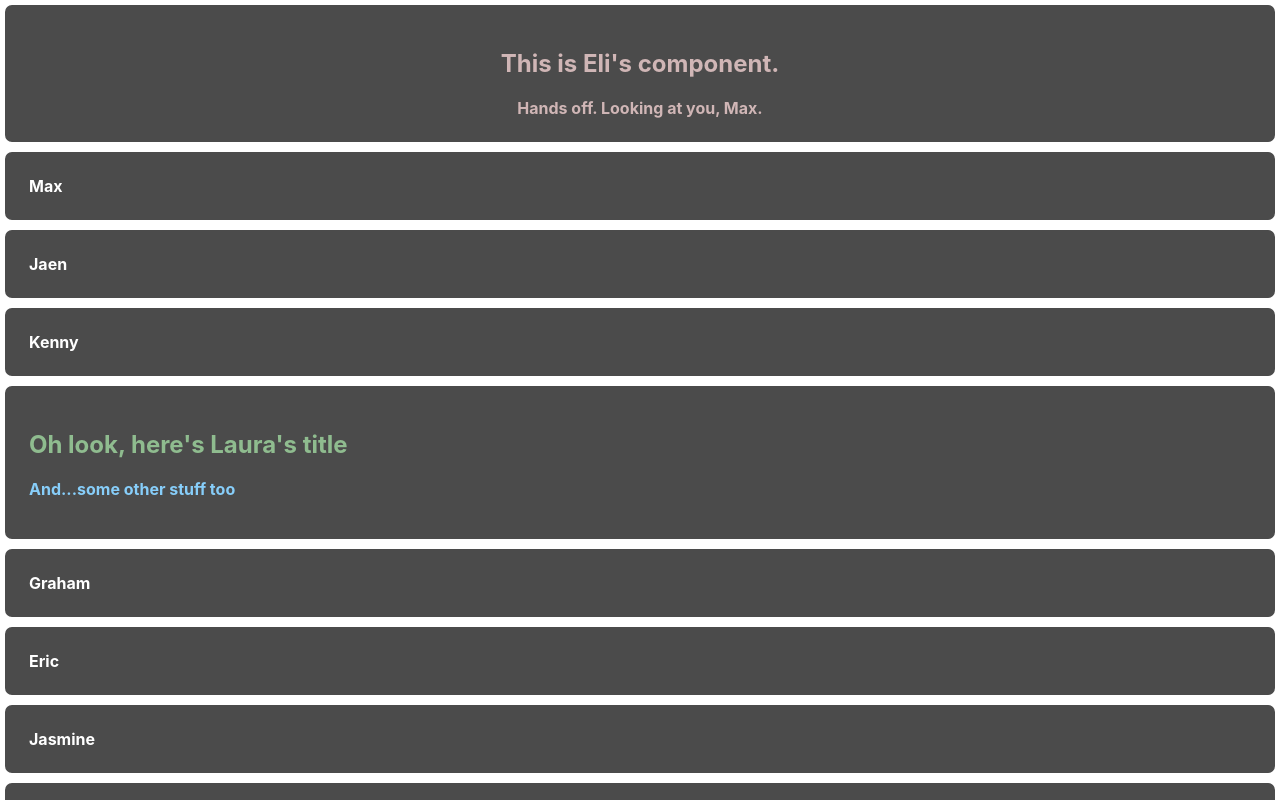
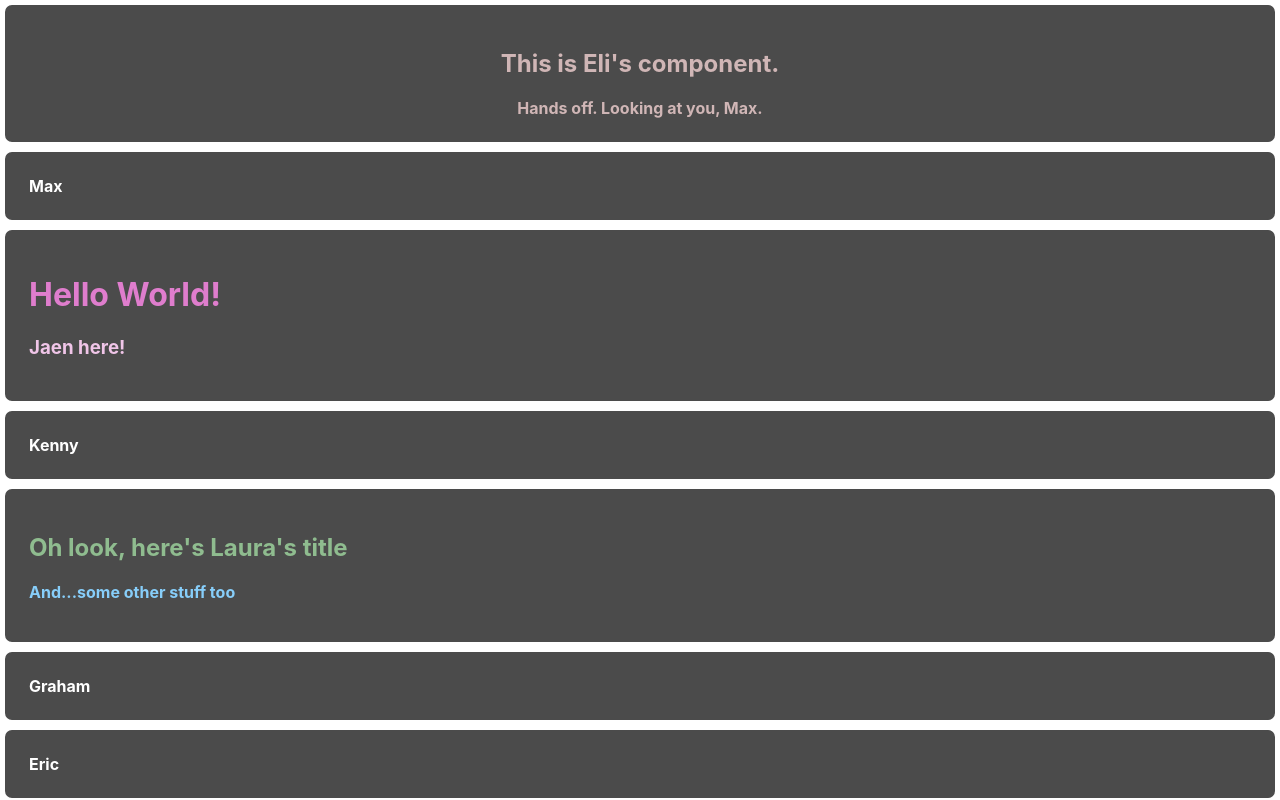
Before and after one commit to eli-cusic/udemy-practice-app, a React (Create React App) app: page / in a window 1280 px wide. Shown: the top 800 px of the page. Built offline with nearby package versions, Linux system fonts and the light colour scheme.

Commit message:
Jaen's basic components and styling

```diff
--- a/src/App.js
+++ b/src/App.js
@@ -2,6 +2,7 @@ import './App.css';
 import Eli from './components/eli_components/Eli';
 import BradyFactory from './components/brady_components/BradyFactory';
 import Laura from './components/laura_components/Laura'
+import Jaen from './components/jaen_components/Jaen'
 
 function App() {
   return (
@@ -13,7 +14,7 @@ function App() {
         Max
       </div>
       <div className='person'>
-        Jaen
+        <Jaen />
       </div>
       <div className='person'>
         Kenny
--- /dev/null
+++ b/src/components/jaen_components/Jaen.css
@@ -0,0 +1,7 @@
+.parent-div h1 {
+  color: #df7dcd;
+}
+
+.parent-div h3 {
+  color: #f0c5e8;
+}
--- a/src/components/jaen_components/Jaen.js
+++ b/src/components/jaen_components/Jaen.js
@@ -0,0 +1,11 @@
+import "./Jaen.css"
+function Jaen() {
+  return(
+    <div className="parent-div">
+      <h1>Hello World!</h1>
+      <h3>Jaen here!</h3>
+    </div>
+  )
+}
+
+export default Jaen;
```
